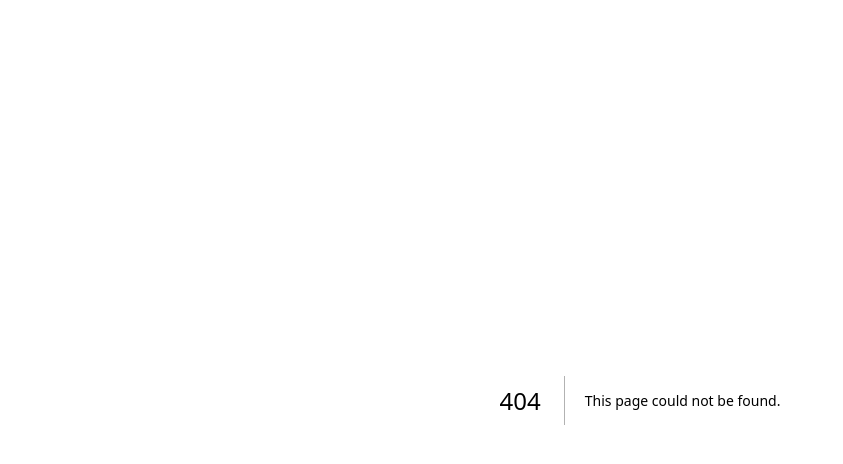
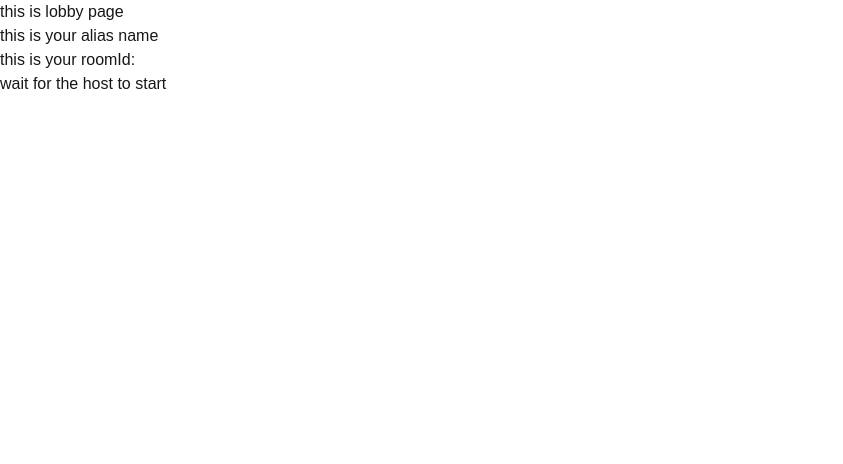
Before and after one commit to hello-Rahul24/incognito, a Next.js app: page /lobby/1 in a window 1280 px wide. Before the commit this address had no page. Shown: the top 464 px of the page, without its empty margins (0-843 px from the left). Built offline with nearby package versions, Linux system fonts and the light colour scheme.

Commit message:
v-0.0.0.7

```diff
--- a/app/create/page.tsx
+++ b/app/create/page.tsx
@@ -1,5 +1,5 @@
 "use client"
-import { aliasSet, roomIdSet } from "@/lib/session";
+import { aliasSet, isHostSet, roomIdSet } from "@/lib/session";
 import { useRouter } from "next/navigation";
 
 export default function CreatePage(){
@@ -11,7 +11,11 @@ export default function CreatePage(){
         const data = await response.json();
         aliasSet(data.aliasName);
         roomIdSet(data.roomId);
-        router.push("/lobby")
+
+        const isHost = "true";
+        isHostSet(isHost);
+
+        router.push(`/lobby/${data.roomId}`)
     }
 
     return(
--- a/app/lobby/page.tsx
+++ b/app/lobby/[roomId]/page.tsx
@@ -1,19 +1,21 @@
 "use client"
 
-import { aliasGet, roomIdGet } from "@/lib/session";
+import { aliasGet, isHostGet, roomIdGet } from "@/lib/session";
 import { useEffect, useState } from "react";
 
 export default function LobbyPage() {
   const [alias, setAlias] = useState<string | null>("");
   const [roomId, setRoomId] = useState<string | null>("");
+  const [isHost, setIsHost] = useState<string | null>("false");
 
   useEffect(() => {
     if (typeof window !== "undefined") {
       const alias = aliasGet();
       const roomId = roomIdGet();
-
+      const isHost = isHostGet();
         setAlias(alias);
         setRoomId(roomId);
+        setIsHost(isHost);
 
     }
   }, []);
@@ -22,6 +24,7 @@ export default function LobbyPage() {
       this is lobby page
       <h1>this is your alias name {alias}</h1>
       <h4>this is your roomId: {roomId}</h4>
+      {isHost === "true" ? "you are the host" : "wait for the host to start"}
     </div>
   );
 }
```
